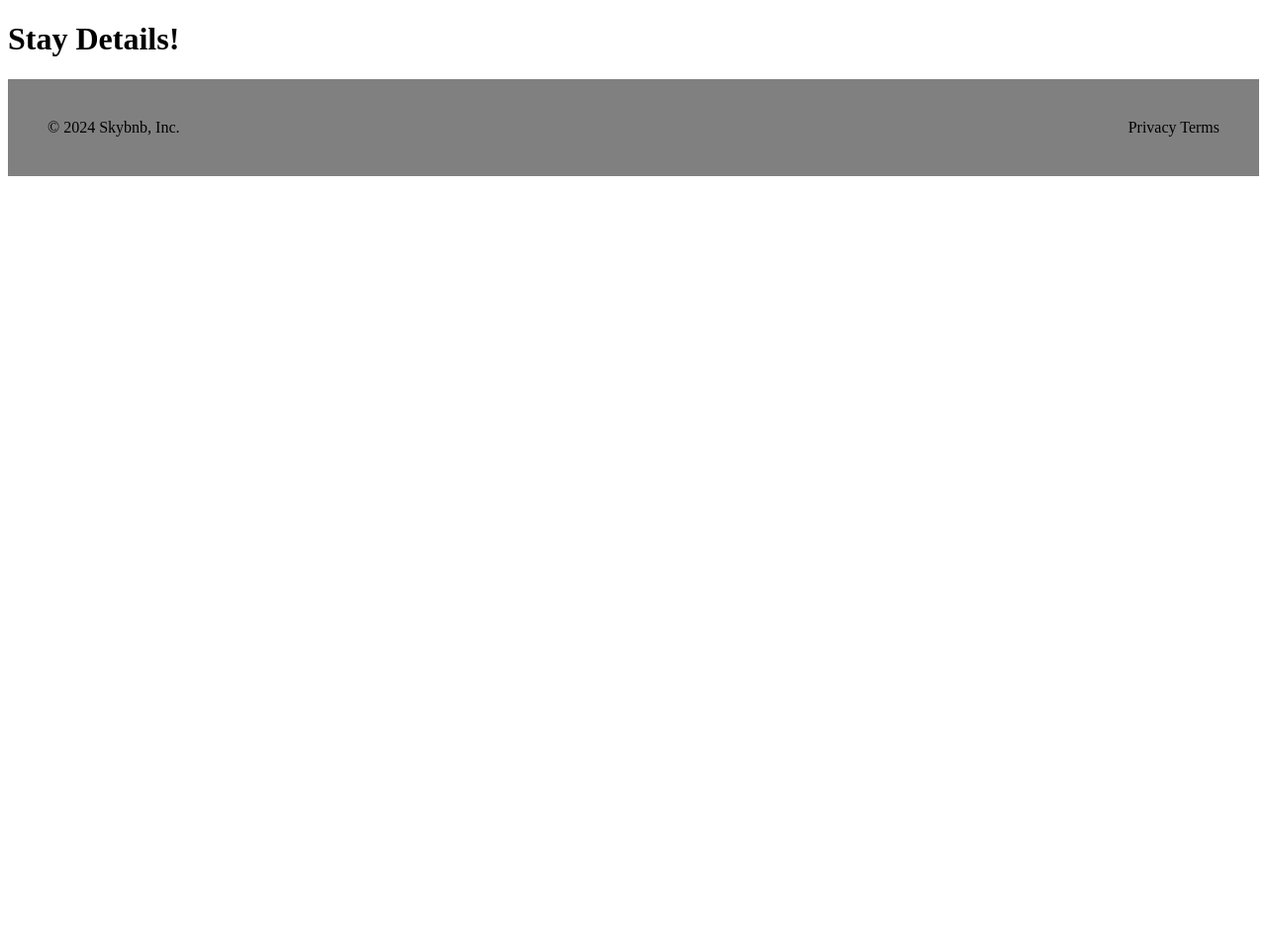
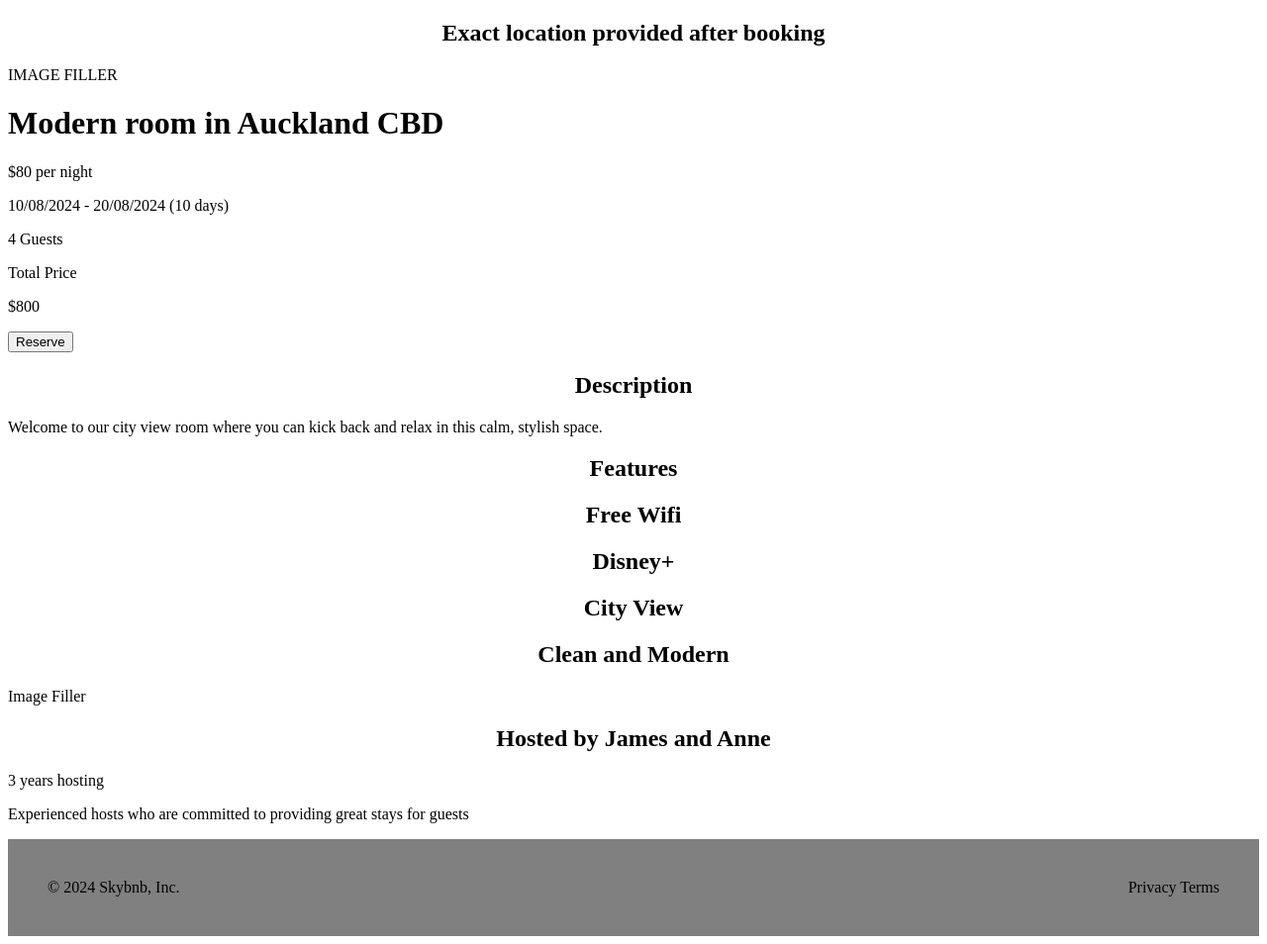
Before and after one commit to jedi24garcia/EnterpriseWebApplication, a Django app: template stays/templates/stays/stay_detail.html in a window 1280 px wide. Shown: the part 115-1069 px from the top of the page at 99% size. Before the commit the page ends 293 px from the top, so only its background shows below. Run offline with Django 5.2, Linux system fonts and the light colour scheme; the template is opened without the code that fills it, so the values that code supplies are empty.

Commit message:
added html for stay_detail, created gitignore file and added .pyc

```diff
--- a/stays/templates/stays/stay_detail.html
+++ b/stays/templates/stays/stay_detail.html
@@ -3,5 +3,49 @@
 {% block title %}Stay Details{% endblock %}
 
 {% block content %}
-<h1>Stay Details!</h1>
+<h2>Exact location provided after booking</h2>
+<div class="stay-section1">
+    <div class="stay-images">
+        IMAGE FILLER
+    </div>
+    <div class="stay-section1-info">
+        <div>
+            <h1>Modern room in Auckland CBD</h1>
+            <p>$80 per night</p>
+            <p>10/08/2024 - 20/08/2024 (10 days)</p>
+            <p>4 Guests</p>
+        </div>
+        <div class="stay-price">
+            <p>Total Price</p>
+            <p>$800</p>
+        </div>
+        <button>Reserve</button>
+    </div>
+</div>
+<div class="stay-description">
+    <h2>Description</h2>
+    <p>Welcome to our city view room where you can kick back and relax in this calm, stylish space.</p>
+</div>
+<div class="stay-features">
+    <h2>Features</h2>
+    <div>
+        <h2>Free Wifi</h2>
+        <h2>Disney+</h2>
+        <h2>City View</h2>
+        <h2>Clean and Modern</h2>
+    </div>
+</div>
+<div class="stay-host-details">
+    <div class="image">
+        Image Filler
+    </div>
+    <div class="stay-host-info">
+        <h2>Hosted by James and Anne</h2>
+        <p>3 years hosting</p>
+        <p>Experienced hosts who are committed to providing great stays for guests</p>
+    </div>
+</div>
+
+
+
 {% endblock %}
```
Also changed, not shown: 1 other file.
